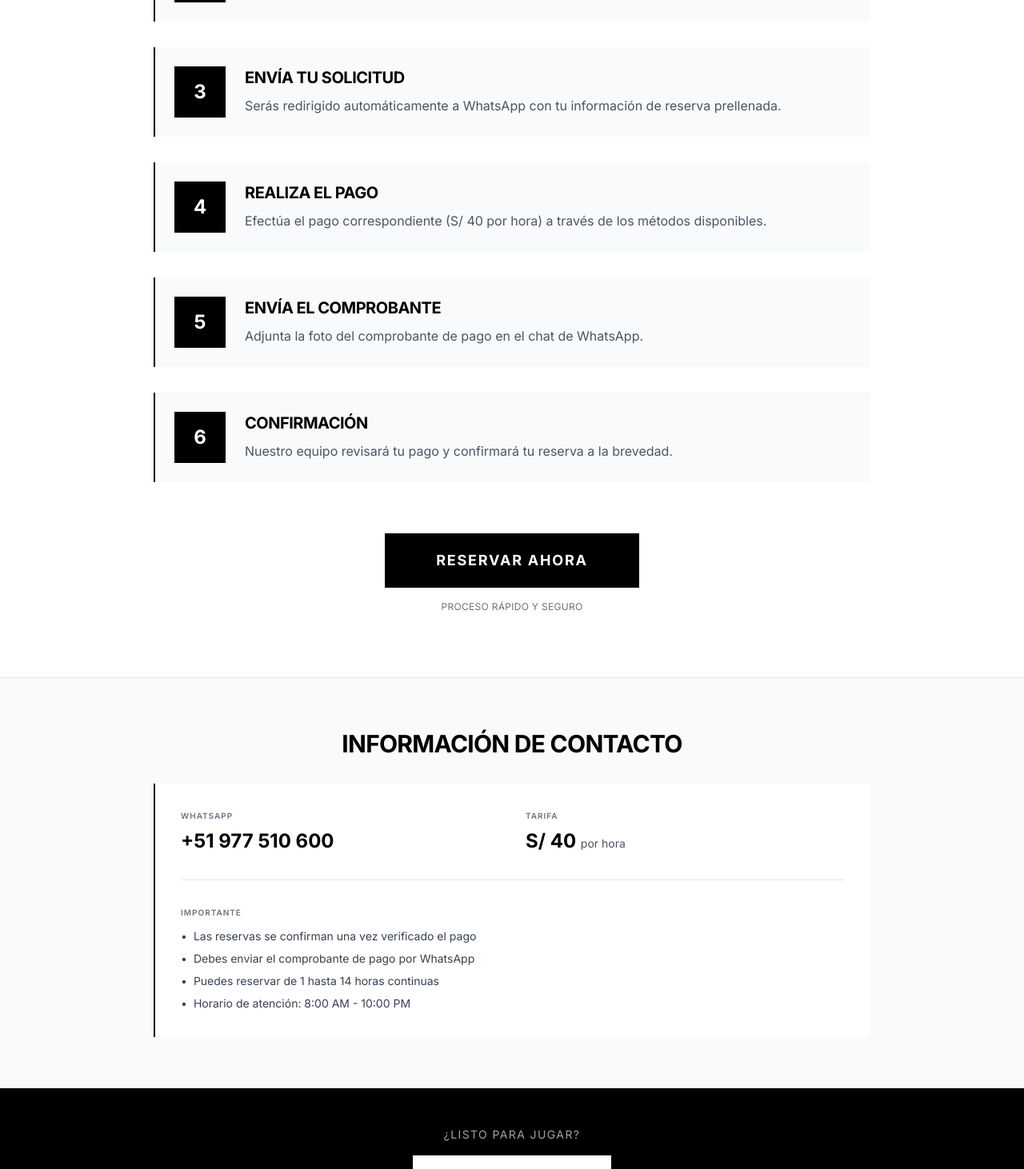
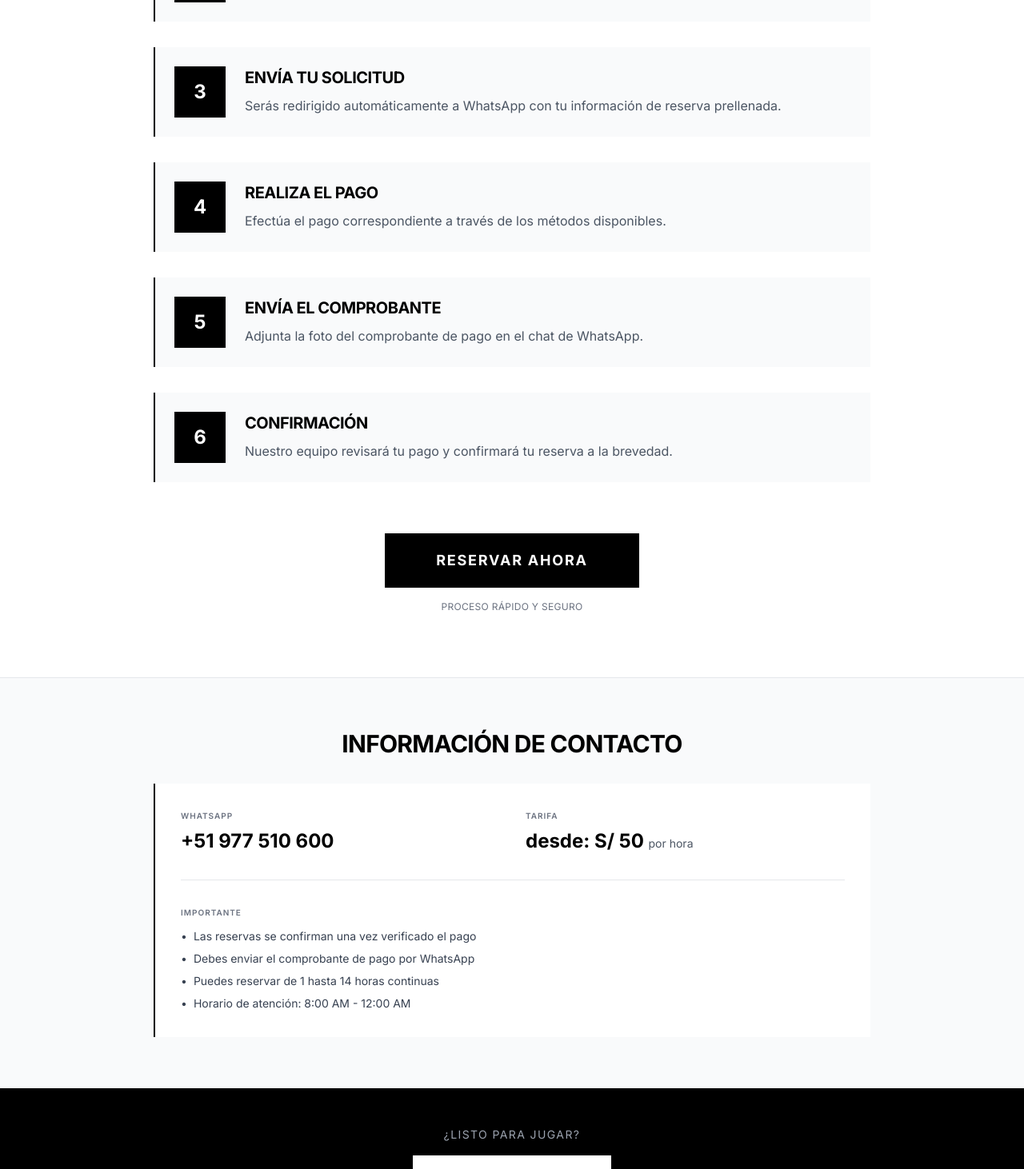
Before and after one commit to felipekcomt13/TDP, a React (Vite) app: page / in a window 1280 px wide. Shown: the part 963-2425 px from the top of the page at 80% size. Built offline with nearby package versions, Linux system fonts and the light colour scheme; no server answers; the database is empty.

Commit message:
Arreglo de precios

```diff
--- a/src/context/ReservasContext.jsx
+++ b/src/context/ReservasContext.jsx
@@ -16,7 +16,7 @@ export const ReservasProvider = ({ children }) => {
   const [reservas, setReservas] = useState([]);
   const [configuracion, setConfiguracion] = useState({
     horaInicio: '08:00',
-    horaFin: '22:00',
+    horaFin: '24:00',
     intervalo: 60, // minutos
     diasSemana: ['Lunes', 'Martes', 'Miércoles', 'Jueves', 'Viernes', 'Sábado', 'Domingo']
   });
--- a/src/pages/LandingPage.jsx
+++ b/src/pages/LandingPage.jsx
@@ -22,7 +22,7 @@ const LandingPage = () => {
     {
       numero: 4,
       titulo: 'Realiza el pago',
-      descripcion: 'Efectúa el pago correspondiente (S/ 40 por hora) a través de los métodos disponibles.'
+      descripcion: 'Efectúa el pago correspondiente a través de los métodos disponibles.'
     },
     {
       numero: 5,
@@ -167,7 +167,7 @@ const LandingPage = () => {
                     Tarifa
                   </p>
                   <p className="text-2xl font-bold text-black">
-                    S/ 40 <span className="text-sm text-gray-600 font-normal">por hora</span>
+                    desde: S/ 50 <span className="text-sm text-gray-600 font-normal">por hora</span>
                   </p>
                 </div>
               </div>
@@ -191,7 +191,7 @@ const LandingPage = () => {
                   </li>
                   <li className="flex items-start">
                     <span className="mr-2">•</span>
-                    <span>Horario de atención: 8:00 AM - 10:00 PM</span>
+                    <span>Horario de atención: 8:00 AM - 12:00 AM</span>
                   </li>
                 </ul>
               </div>
```
